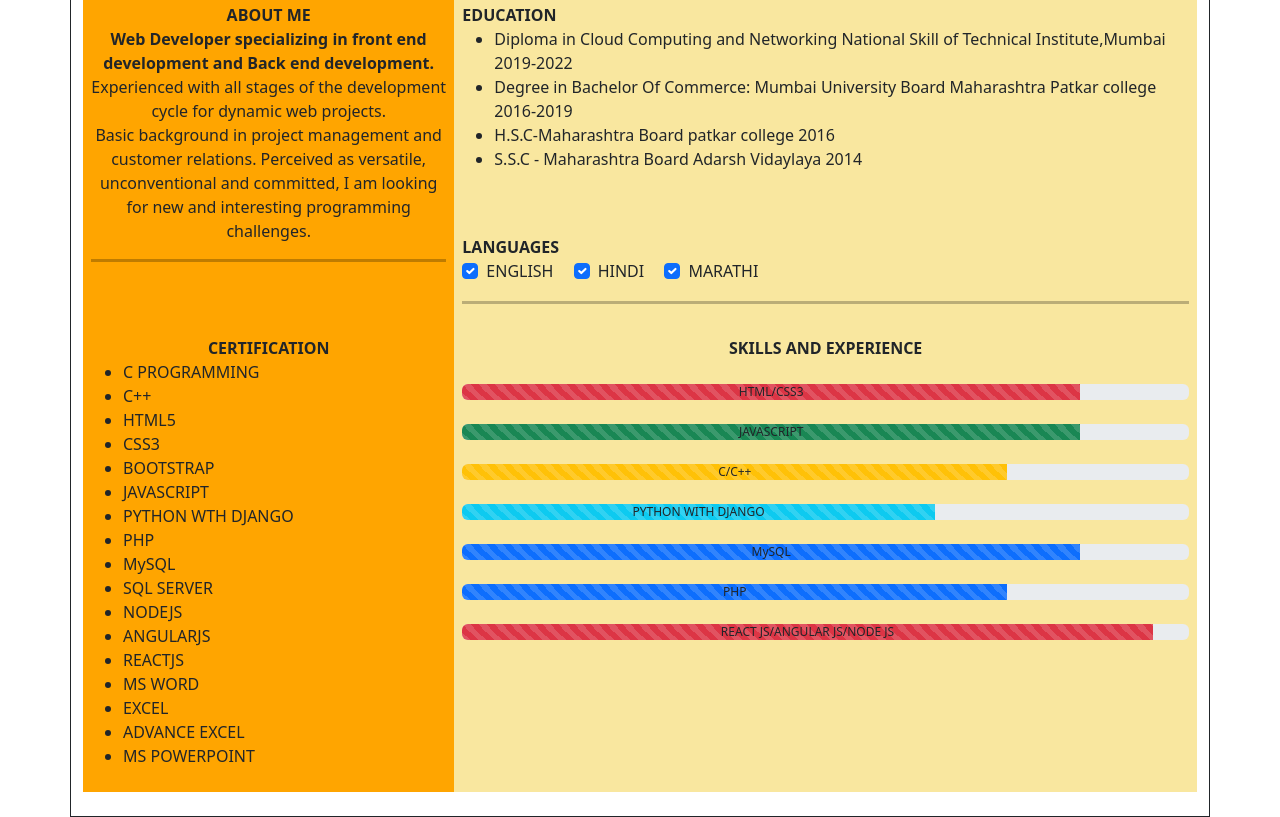
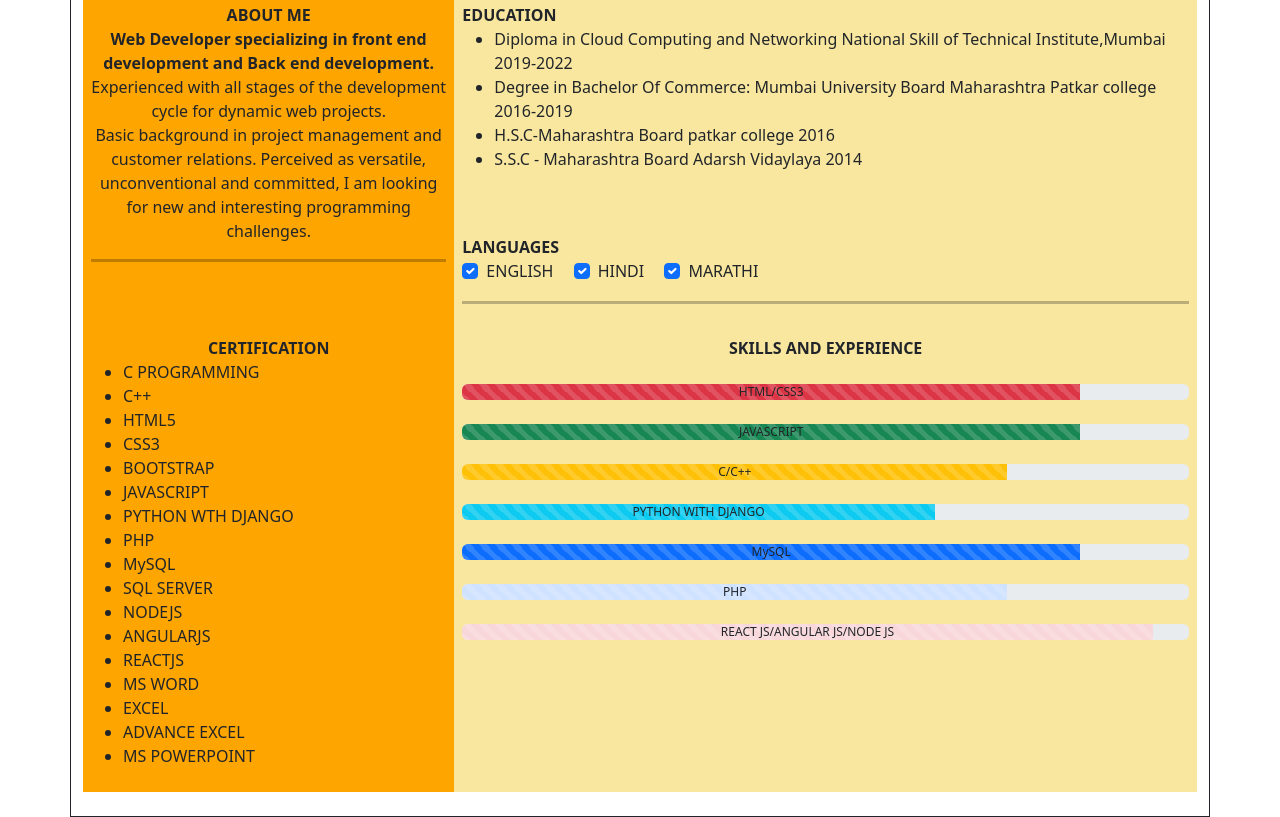
Before and after one commit to NehaGavali1/resume, a plain HTML site: page resume/index.html in a window 1280 px wide. Shown: the part 711-1528 px from the top of the page. Drawn offline with nearby package versions, Linux system fonts and the light colour scheme.

Commit message:
Update index.html

```diff
--- a/resume/index.html
+++ b/resume/index.html
@@ -184,11 +184,11 @@
         </div>
 <br>
         <div class="progress" role="progressbar" aria-label="Animated striped example" aria-valuenow="75" aria-valuemin="0" aria-valuemax="100">
-          <div class="progress-bar progress-bar-striped progress-bar-animated bg-primary text-dark" id="php" style="width:75%;">PHP</div>
+          <div class="progress-bar progress-bar-striped progress-bar-animated bg-primary-subtle text-dark" id="php" style="width:75%;">PHP</div>
         </div>
 <br>
         <div class="progress" role="progressbar" aria-label="Animated striped example" aria-valuenow="75" aria-valuemin="0" aria-valuemax="100">
-          <div class="progress-bar progress-bar-striped progress-bar-animated bg-danger text-dark" id="angular" style="width: 95%;">REACT JS/ANGULAR JS/NODE JS</div>
+          <div class="progress-bar progress-bar-striped progress-bar-animated bg-danger-subtle text-dark" id="angular" style="width: 95%;">REACT JS/ANGULAR JS/NODE JS</div>
 
 <br>
 
```
